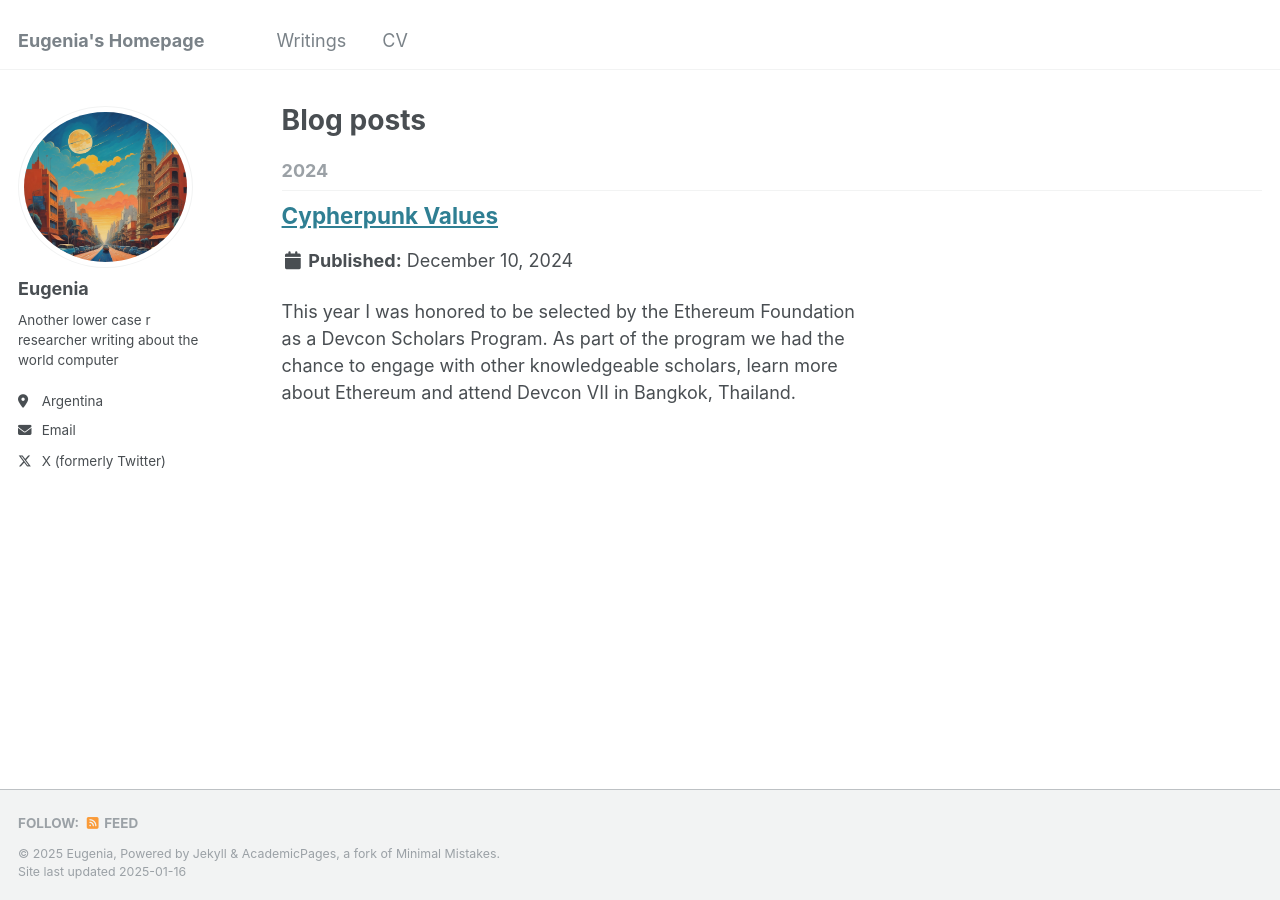
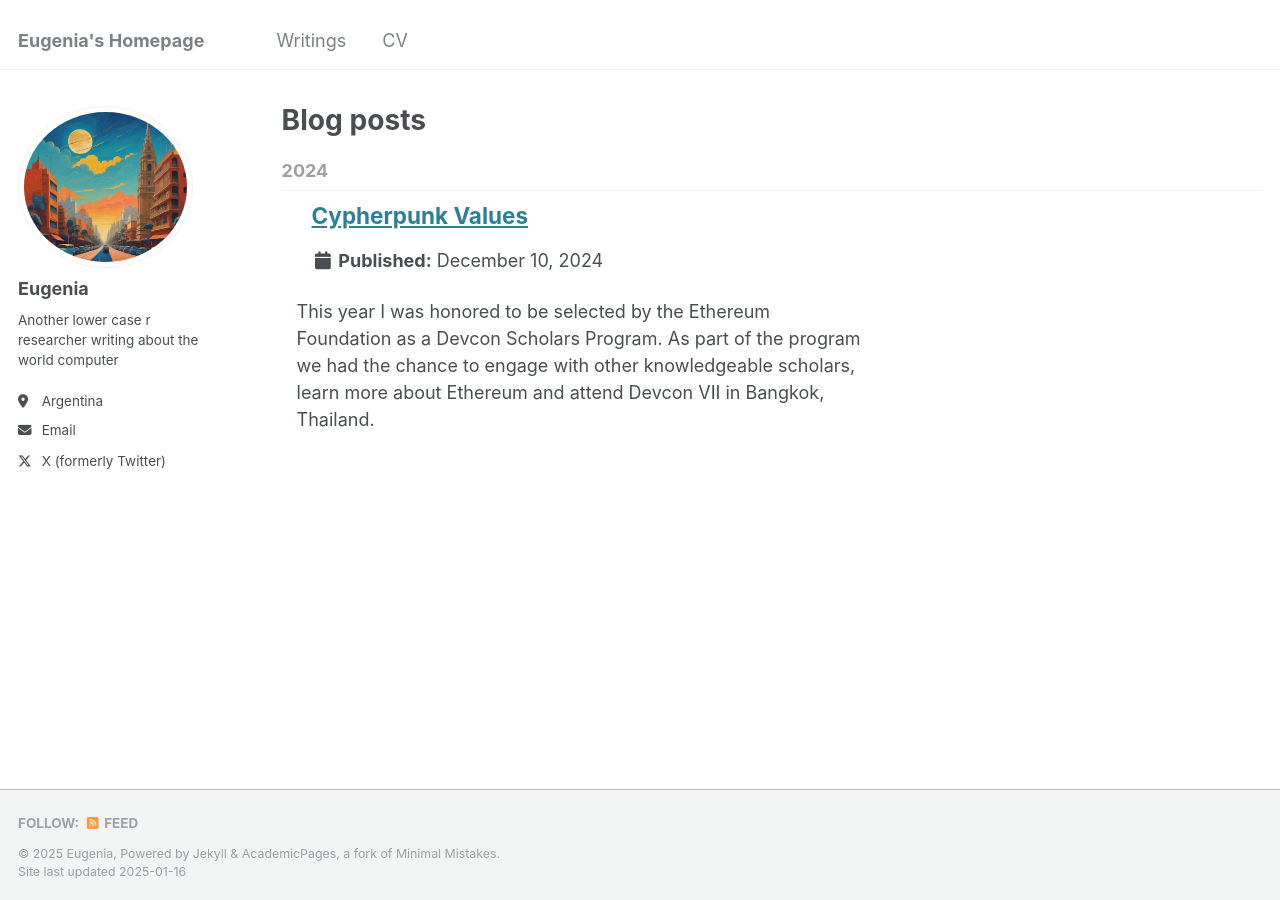
Before and after one commit to eugeniatel/eugeniatel.github.io, a Jekyll site: the page built from _pages/year-archive.html, in a window 1280 px wide. Built offline with Jekyll 4.4.1, drawn with Linux system fonts in a browser that asks for light colours.

Commit message:
Update archive-single.html

```diff
--- a/_includes/archive-single.html
+++ b/_includes/archive-single.html
@@ -12,10 +12,10 @@
   {% assign title = post.title %}
 {% endif %}
 
-<div class="{{ include.type | default: "list" }}__item">
+<div class="{{ include.type | default: "list" }}__item" style="margin-left: 15px;">
   <article class="archive__item" itemscope itemtype="http://schema.org/CreativeWork">
     {% if include.type == "grid" and teaser %}
-      <div class="archive__item-teaser">
+      <div class="archive__item-teaser" style="margin-left: 15px;">
         <img src=
           {% if teaser contains "://" %}
             "{{ teaser }}"
@@ -26,7 +26,7 @@
       </div>
     {% endif %}
 
-    <h2 class="archive__item-title" itemprop="headline">
+    <h2 class="archive__item-title" itemprop="headline" style="margin-left: 15px;">
       {% if post.link %}
         <a href="{{ post.link }}">{{ title }}</a> <a href="{{ base_path }}{{ post.url }}" rel="permalink"><i class="fa fa-link" aria-hidden="true" title="permalink"></i><span class="sr-only">Permalink</span></a>
       {% else %}
@@ -39,31 +39,31 @@
     {% endif %}
 
         {% if post.collection == 'teaching' %}
-          <p> {{ post.type }}, <i>{{ post.venue }}</i>, {{ post.date | default: "1900-01-01" | date: "%Y" }} </p>
+          <p style="margin-left: 15px;"> {{ post.type }}, <i>{{ post.venue }}</i>, {{ post.date | default: "1900-01-01" | date: "%Y" }} </p>
         {% elsif post.collection == 'publications' %}
-          <p>Published in <i>{{ post.venue }}</i>, {{ post.date | default: "1900-01-01" | date: "%Y" }} </p>
+          <p style="margin-left: 15px;">Published in <i>{{ post.venue }}</i>, {{ post.date | default: "1900-01-01" | date: "%Y" }} </p>
         {% elsif post.date %}
-         <p class="page__date"><strong><i class="fa fa-fw fa-calendar" aria-hidden="true"></i> {{ site.data.ui-text[site.locale].date_label | default: "Published:" }}</strong> <time datetime="{{ post.date | default: "1900-01-01" | date_to_xmlschema }}">{{ post.date | default: "1900-01-01" | date: "%B %d, %Y" }}</time></p>
+         <p class="page__date" style="margin-left: 15px;"><strong><i class="fa fa-fw fa-calendar" aria-hidden="true"></i> {{ site.data.ui-text[site.locale].date_label | default: "Published:" }}</strong> <time datetime="{{ post.date | default: "1900-01-01" | date_to_xmlschema }}">{{ post.date | default: "1900-01-01" | date: "%B %d, %Y" }}</time></p>
         {% endif %}
 
     {% if post.excerpt and site.read_more != 'enabled' %}
-    <p class="archive__item-excerpt" itemprop="description">{{ post.excerpt | markdownify }}</p>
+    <p class="archive__item-excerpt" itemprop="description" style="margin-left: 15px;">{{ post.excerpt | markdownify }}</p>
     {% elsif post.excerpt and site.read_more == 'enabled' %}
-    <p class="archive__item-excerpt" itemprop="description"><p>{{ post.excerpt | markdownify | remove: '<p>' | remove: '</p>' }}<strong><a href="{{ base_path }}{{ post.url }}" rel="permalink"> Read more</a></strong></p></p>
+    <p class="archive__item-excerpt" itemprop="description" style="margin-left: 15px;"><p>{{ post.excerpt | markdownify | remove: '<p>' | remove: '</p>' }}<strong><a href="{{ base_path }}{{ post.url }}" rel="permalink"> Read more</a></strong></p></p>
     {% endif %}
 
     {% if post.citation and post.paperurl and post.slidesurl %}
-      <p>Recommended citation: {{ post.citation }}<br /><a href="{{ post.paperurl }}">Download Paper</a> | <a href="{{ post.slidesurl }}">Download Slides</a></p>
+      <p style="margin-left: 15px;">Recommended citation: {{ post.citation }}<br /><a href="{{ post.paperurl }}">Download Paper</a> | <a href="{{ post.slidesurl }}">Download Slides</a></p>
     {% elsif post.citation and post.paperurl %}
-      <p>Recommended citation: {{ post.citation }}<br /><a href="{{ post.paperurl }}">Download Paper</a></p>
+      <p style="margin-left: 15px;">Recommended citation: {{ post.citation }}<br /><a href="{{ post.paperurl }}">Download Paper</a></p>
     {% elsif post.citation and post.slidesurl %}
-      <p>Recommended citation: {{ post.citation }}<br /><a href="{{ post.slidesurl }}">Download Slides</a></p>
+      <p style="margin-left: 15px;">Recommended citation: {{ post.citation }}<br /><a href="{{ post.slidesurl }}">Download Slides</a></p>
     {% elsif post.citation %}
-      <p>Recommended citation: {{ post.citation }}</p>
+      <p style="margin-left: 15px;">Recommended citation: {{ post.citation }}</p>
     {% elsif post.paperurl %}
-      <p><a href=" {{ post.paperurl }} ">Download Paper</a></p>
+      <p style="margin-left: 15px;"><a href=" {{ post.paperurl }} ">Download Paper</a></p>
     {% elsif post.slidesurl %}
-      <p><a href="{{ post.slidesurl }}">Download Slides</a></p>
+      <p style="margin-left: 15px;"><a href="{{ post.slidesurl }}">Download Slides</a></p>
     {% endif %}
 
   </article>
```
